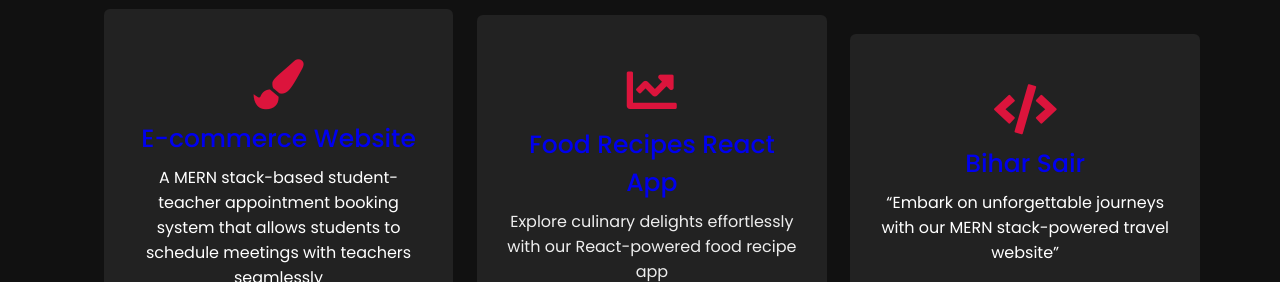
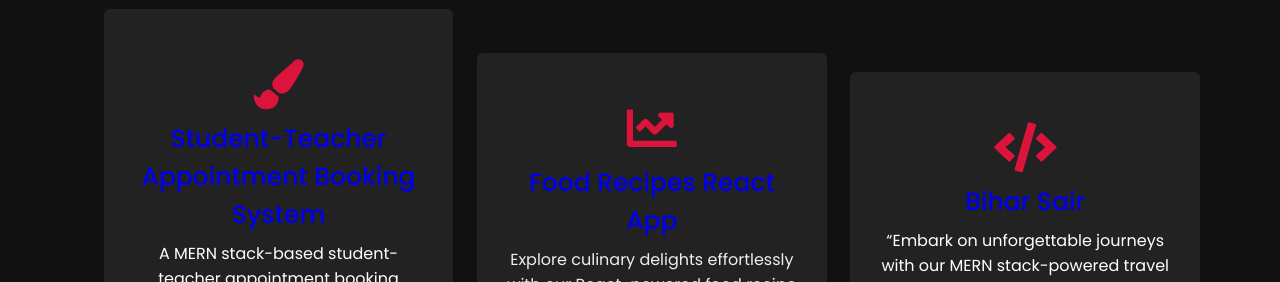
Before and after one commit to Navnit7352/Portfolio.github.io, a plain HTML site: page index.html in a window 1280 px wide. Shown: the part 1840-2122 px from the top of the page. Drawn offline with nearby package versions, Linux system fonts and the light colour scheme.

Commit message:
Update index.html

```diff
--- a/index.html
+++ b/index.html
@@ -81,7 +81,7 @@
                 <div class="card">
                     <div class="box">
                         <i class="fas fa-paint-brush"></i>
-                        <div class="text"><a href="https://github.com/Navnit7352/E-Trend-Collections"> E-commerce Website</a></div>
+                        <div class="text"><a href="https://studentteacherappointmentsystem.netlify.app">Student-Teacher Appointment Booking System</a></div>
                         <p>A MERN stack-based student-teacher appointment booking system that allows students to schedule meetings with teachers seamlessly</p>
                     </a>
                     </div>
```
